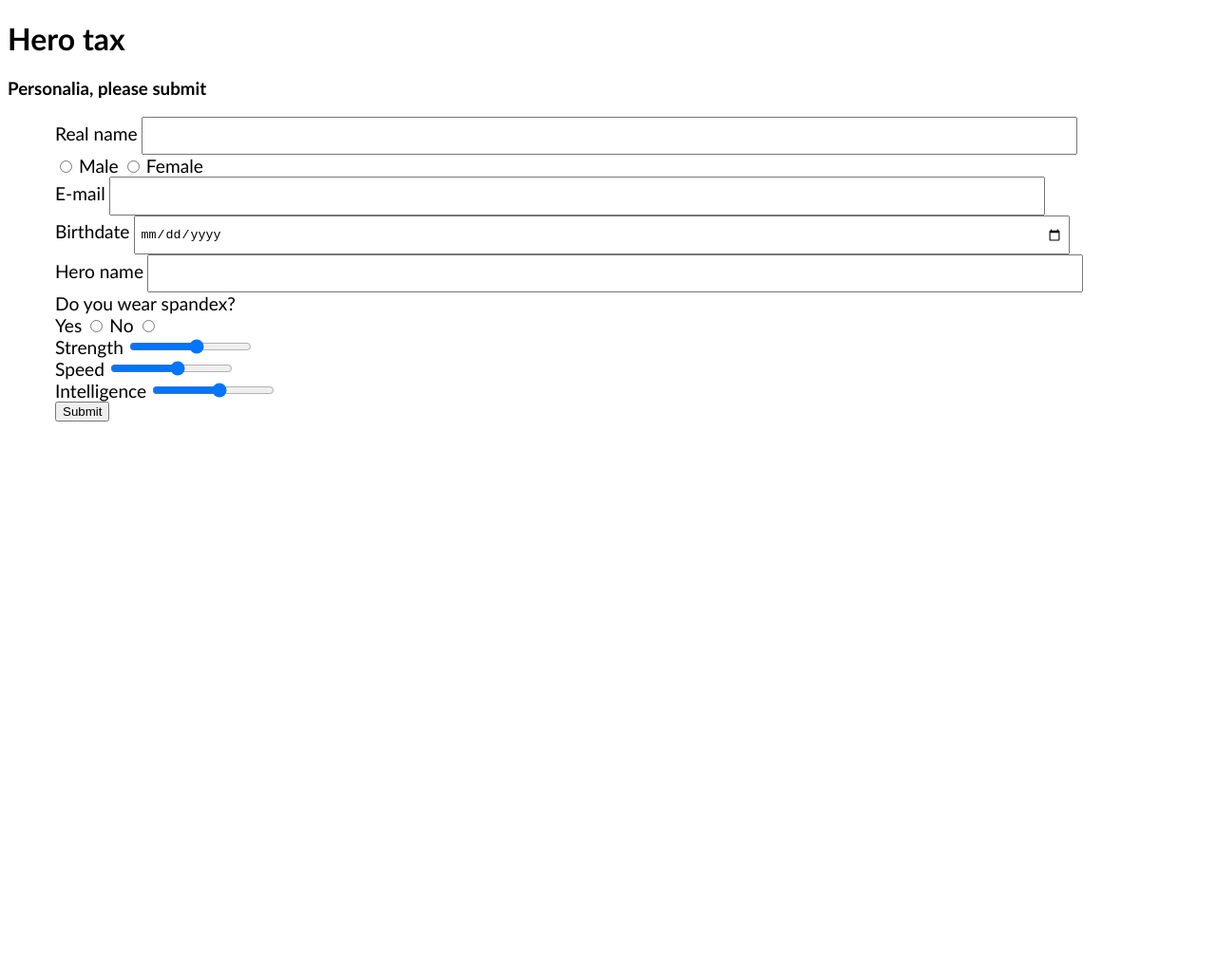
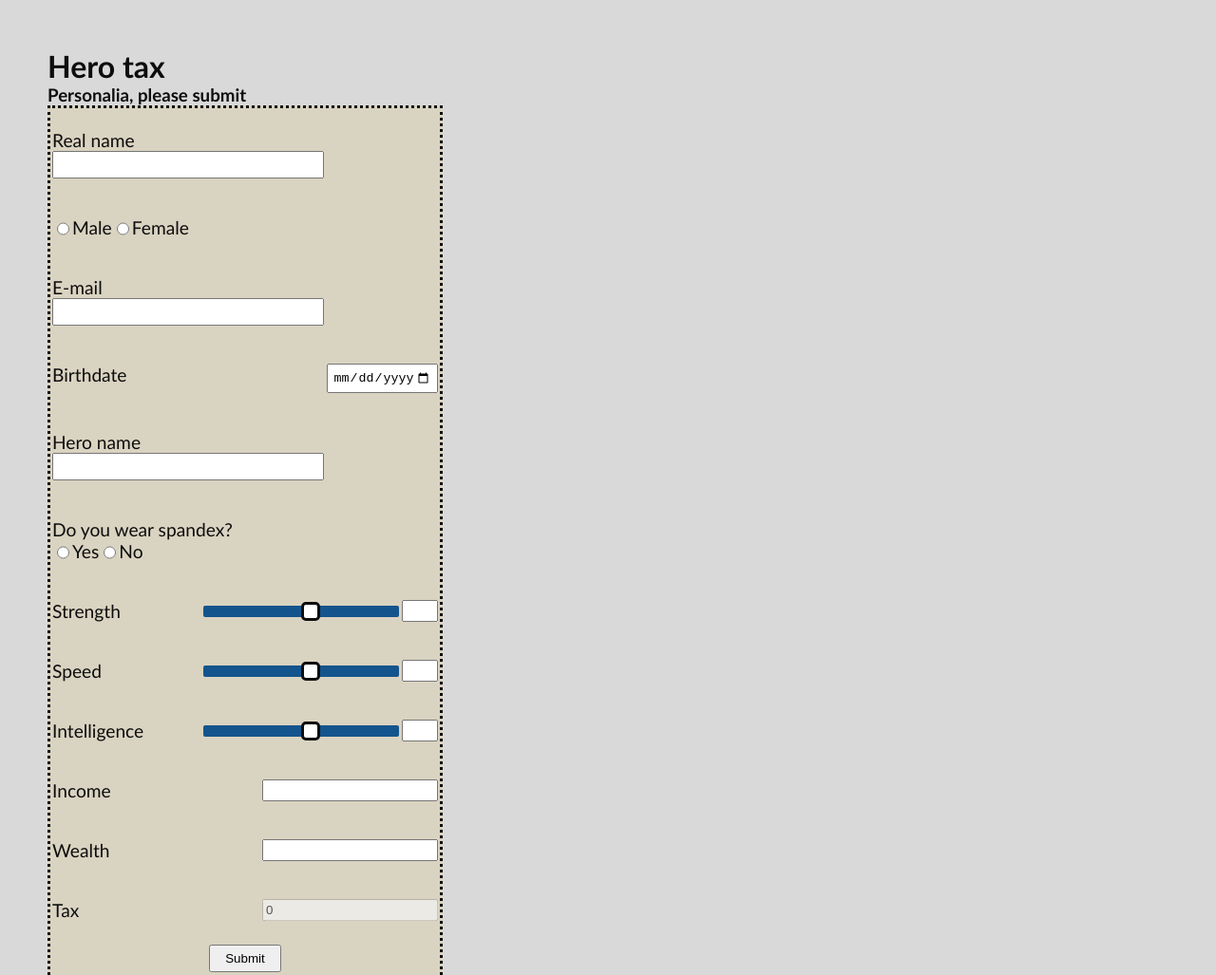
Before and after one commit to JohanBrun/IT2805, a plain HTML site: page Assignment 6/attachments/index.html in a window 1280 px wide. Shown: the top 1027 px of the page at 95% size. Before the commit the page ends 800 px from the top, so only its background shows below. Drawn offline with Linux system fonts and the light colour scheme.

Commit message:
Finished styling and validation, and started xml

```diff
--- a/Assignment 6/attachments/index.html
+++ b/Assignment 6/attachments/index.html
@@ -10,30 +10,65 @@
         <h1>Hero tax</h1>
         <h3>Personalia, please submit</h3>
         <form action="http://folk.ntnu.no/michaedm/norwegian-tax-administration/receive.php" method="post">
+            <div class="form-field name">
                 <label for="rname">Real name</label>
-            <input id="rname" type="text" name="rname"><br>
-            <input id="male" type="radio" name="gender" value="male">
+                <input id="rname" type="text" name="rname" required>
+            </div>
+            <div class="form-field gender">
+                <input id="male" type="radio" name="gender" value="male" required>
                 <label for="male">Male</label>
                 <input id="female" type="radio" name="gender" value="female">
-            <label for="female">Female</label><br>
+                <label for="female">Female</label>
+            </div>
+            <div class="form-field email">
                 <label for="email">E-mail</label>
-            <input id="email" type="email" name="email"><br>
+                <input id="email" type="email" name="email" required>
+            </div>
+            <div class="form-field birthdate">
                 <label for="birthdate">Birthdate</label>
-            <input id="birthdate" type="date" name="birthdate"><br>
+                <input id="birthdate" type="date" name="birthdate" max="1988-01-01" required>
+            </div>
+            <div class="form-field name">
                 <label for="hname">Hero name</label>
-            <input id="hname" type="text" name="hname"><br>
-            <label for="spandex">Do you wear spandex?</label><br>
+                <input id="hname" type="text" name="hname" required>
+            </div>
+            <div class="form-field spandex">
+                <h3 id="spandex-title">Do you wear spandex?</h3>
+                <input id="yes" type="radio" name="spandex" value="True" required>
                 <label for="yes">Yes</label>
-            <input id="yes" type="radio" name="spandex" value="True">
+                <input id="no" type="radio" name="spandex" value="False">
                 <label for="no">No</label>
-            <input id="no" type="radio" name="spandex" value="False"><br>
+            </div>
+            <div class="form-field level">
                 <label for="strength">Strength</label>
-            <input id="strength" type="range" min="1" max="10" name="strength"><br>
+                <input id="strength-range" type="range" min="1" max="10" name="strength" onchange="updateTextInput(this.value, 'strength');">
+                <input id="strength" type="number" min="1" max="10" name="strength" onchange="updateRangeInput(this.value, 'strength-range');" required>
+            </div>
+            <div class="form-field level">
                 <label for="speed">Speed</label>
-            <input id="speed" type="range" min="1" max="10" name="speed"><br>
+                <input id="speed-range" type="range" min="1" max="10" name="speed" onchange="updateTextInput(this.value, 'speed');">
+                <input id="speed" type="number" min="1" max="10" name="speed" onchange="updateRangeInput(this.value, 'speed-range');" required>
+            </div>
+            <div class="form-field level">
                 <label for="intelligence">Intelligence</label>
-            <input id="intelligence" type="range" min="1" max="10" name="intelligence"><br>
+                <input id="intelligence-range" type="range" min="1" max="10" name="intelligence" onchange="updateTextInput(this.value, 'intelligence');">
+                <input id="intelligence" type="number" min="1" max="10" name="intelligence" onchange="updateRangeInput(this.value, 'intelligence-range');" required>
+            </div>
+            <div class="form-field calculation">
+                <label for="income">Income</label>
+                <input id="income" type="number" min="0" name="income" onchange="calcTax();" required>
+            </div>
+            <div class="form-field calculation">
+                <label for="wealth">Wealth</label>
+                <input id="wealth" type="number" min="0" name="wealth" onchange="calcTax();" required>
+            </div>
+            <div class="form-field calculation">
+                <label for="tax">Tax</label>
+                <input id="tax" type="number" name="tax" value="0" disabled>
+            </div>
             <input type="submit" value="Submit">
         </form>
+
+        <script src="script.js"></script>
     </body>
 </html>
--- /dev/null
+++ b/Assignment 6/attachments/script.js
@@ -0,0 +1,18 @@
+/*
+Method for inputs interacting with each other based on
+https://stackoverflow.com/questions/10004723/html5-input-type-range-show-range-value
+*/
+
+updateTextInput = (val, id) => {
+    document.getElementById(id).value = val;
+}
+
+updateRangeInput = (val, id) => {
+    document.getElementById(id).value = val;
+}
+
+calcTax = () => {
+    const income = document.getElementById('income').value;
+    const wealth = document.getElementById('wealth').value;
+    document.getElementById('tax').value = 0.35 * income + 0.25 * wealth;
+}
--- a/Assignment 6/attachments/style.css
+++ b/Assignment 6/attachments/style.css
@@ -1,28 +1,122 @@
 body {
-  background-color: #FFF;
-
+  background-color: #D9D9D9;
+  margin: 0 0;
+  padding-left: 50px;
+  padding-top: 50px;
 }
 
 h1, h3 {
   font-family: 'Trebuchet MS', 'Lucida Sans Unicode', 'Lucida Grande', 'Lucida Sans', Arial, sans-serif;
+  margin-top: 0;
+  margin-bottom: 0;
+  width: 33%;
+  color: #0D0D0D;
 }
 
 form {
-  /*
-  display: grid;
-  grid-template-columns: 1fr 1fr 2fr;
-  grid-template-rows: auto;
-  */
-  padding-left: 50px;
+  width: 33%;
+  min-width: 300px;
+  border-style: dotted;
+  padding: 2px 2px;
+  background-color: #D9D3C1;
+  color: #0D0D0D;
 }
 
-label {
-  font-size: 1.2em;
+.form-field {
+  display: flex;
+  font-size: 1.2rem;
+  padding: 20px 0;
   font-family: 'Gill Sans', 'Gill Sans MT', Calibri, 'Trebuchet MS', sans-serif;
 }
 
-input[type="text"], input[type="email"], input[type="date"] {
-  width: 80%;
-  height: 2em;
-  padding: 5px;
+#spandex-title {
+  font-size: 1.2rem;
+  font-family: 'Gill Sans', 'Gill Sans MT', Calibri, 'Trebuchet MS', sans-serif;
+  font-weight: 400;
+  margin: 0 0;
+  width: 100%
 }
+
+.name {
+  flex-direction: column;
+}
+
+input[type=text], input[type=email] {
+  width: 67%;
+}
+
+.name > input {
+  padding: 5px 5px;
+}
+
+.email {
+  flex-direction: column;
+}
+
+.email > input {
+  padding: 5px 5px;
+}
+
+.birthdate {
+  justify-content: space-between;
+}
+
+.birthdate > input {
+  padding: 5px 5px;
+}
+
+.spandex {
+  flex-wrap: wrap;
+}
+
+.level {
+  justify-content: space-between;
+}
+
+.level > label {
+  width: 14ch;
+}
+
+.level > input[type=number] {
+  width: 4ch;
+}
+
+.level > input[type=range] {
+  flex-grow: 0.5;
+}
+
+.calculation {
+  justify-content: space-between;
+}
+
+input[type=range] {
+  background: transparent;
+  -webkit-appearance: none;
+  width: 50%;
+}
+
+input[type=range]::-webkit-slider-runnable-track {
+  -webkit-appearance: none;
+  background: #14548C;
+  height: 12px;
+  border-radius: 2px;
+  border-style: none;
+}
+
+input[type=range]::-webkit-slider-thumb {
+  -webkit-appearance: none;
+  background: #FFF;
+  height: 20px;
+  width: 20px;
+  margin-top: -4px;
+  border-radius: 5px;
+  border-style: solid;
+  border-color: #0D0D0D;
+}
+
+input[type=submit] {
+  display: block;
+  position: relative;
+  margin: 5px auto;
+  padding: 5px 15px;
+}
```
Also changed, not shown: Assignment 6/taxes.xml (added, +22 -0 lines). Lines whose indentation alone changed are shown as unchanged.
